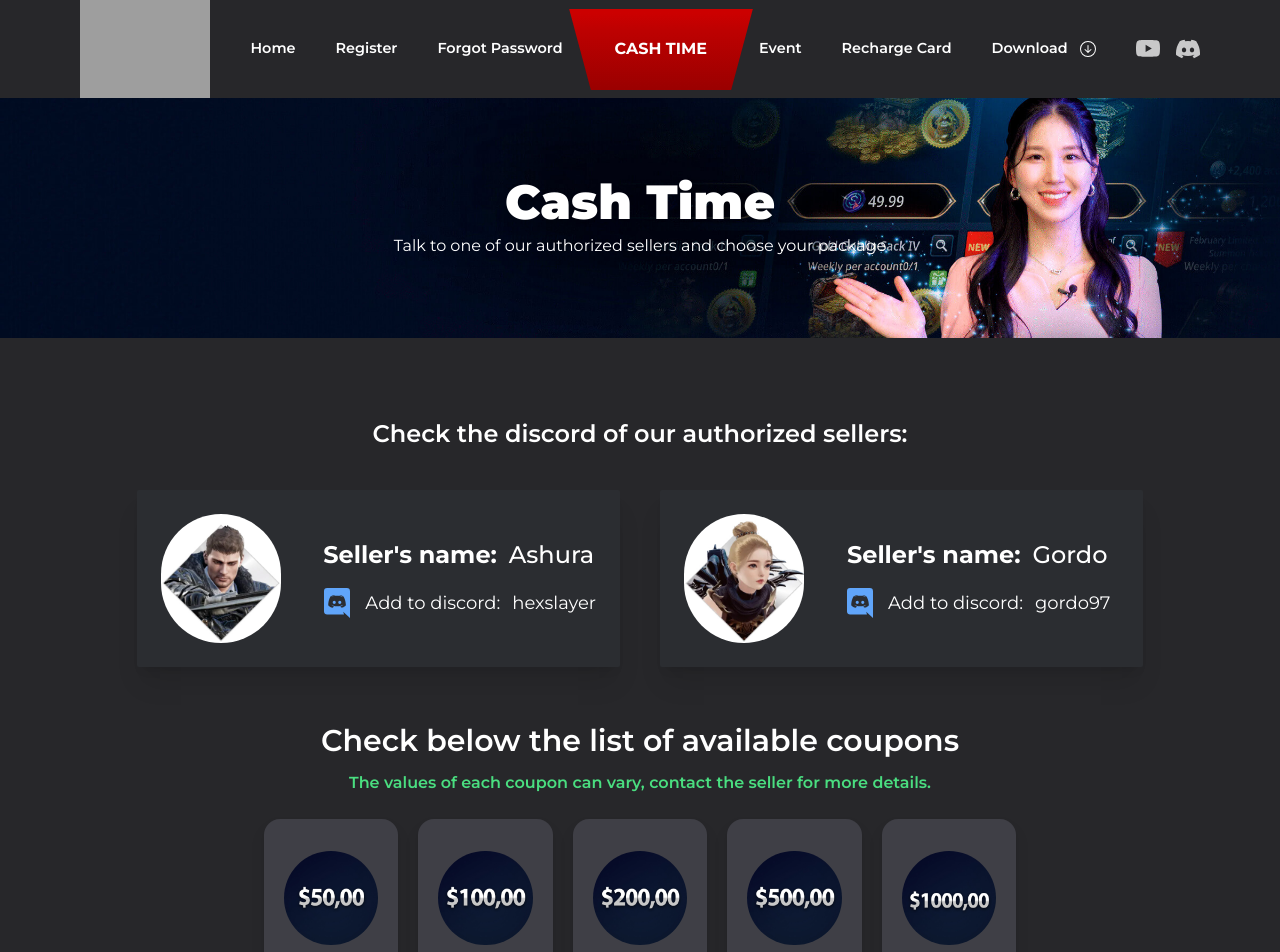
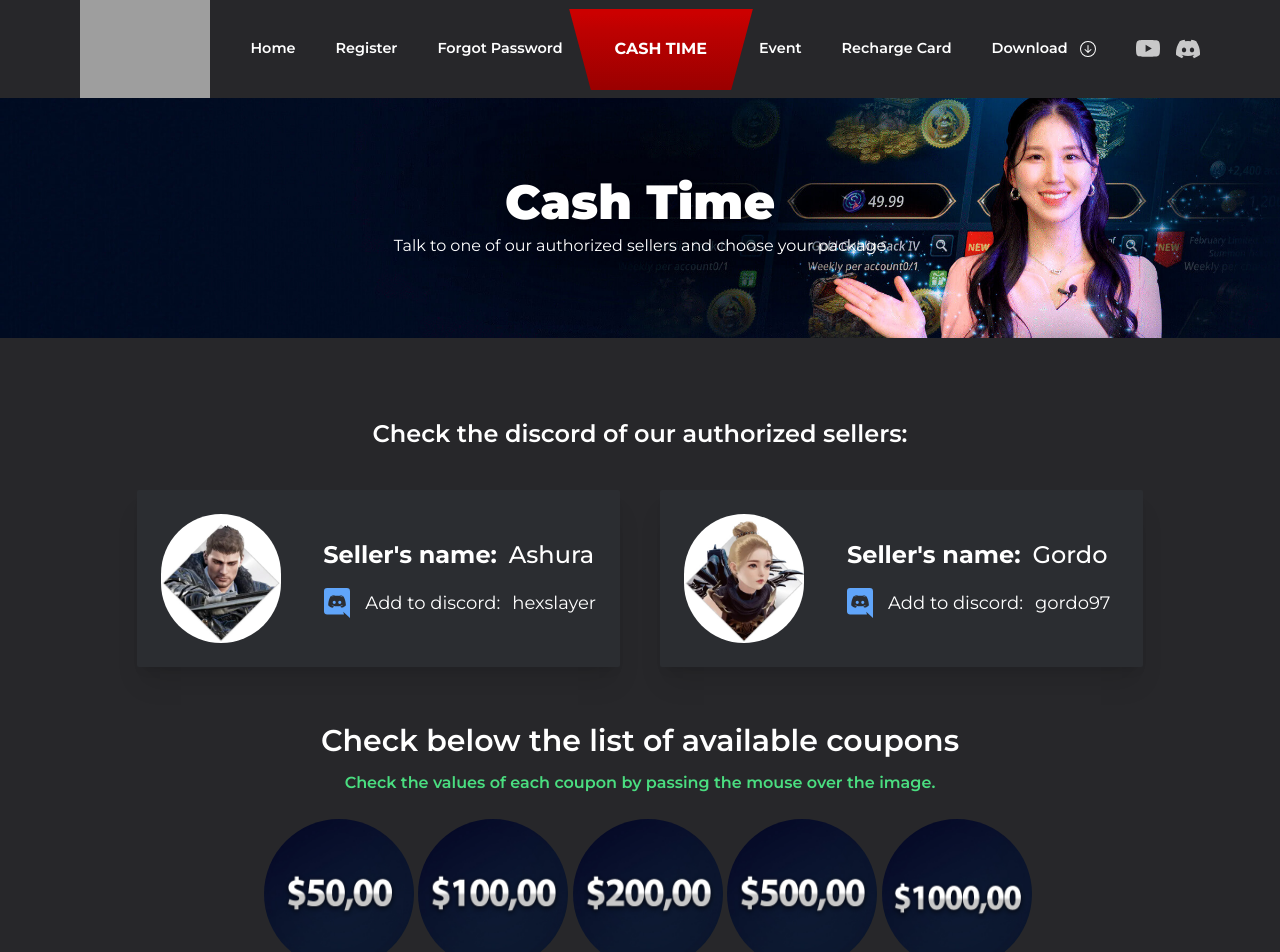
Before and after one commit to ViniGSouza/rg-website, a React (Vite) app: page /cashtime in a window 1280 px wide. Shown: the top 952 px of the page. Built offline with nearby package versions, Linux system fonts and the light colour scheme; grey boxes are pictures that could not be loaded.

Commit message:
adjust cashtime page

```diff
--- a/src/components/Cupom.jsx
+++ b/src/components/Cupom.jsx
@@ -1,8 +1,21 @@
-// eslint-disable-next-line react/prop-types
-export const Cupom = ({ cupomImg, onClick }) => {
+import useLanguageStore from "../store/languageStore";
+
+export const Cupom = ({ cupomImg, cupomAmount, cupomValue }) => {
+  const { isPortuguese } = useLanguageStore();
+
   return (
-    <div className="flex flex-col items-center px-5 py-8 mb-3 text-white cursor-pointer rounded-2xl hover:border-2 gap-y-2 bg-zinc-700 drop-shadow-lg" onClick={onClick}>
-      <img src={cupomImg}	 alt="Img Cupom" className="mb-3 rounded-full aspect-square" />
-    </div>
+      <div className='w-[150px] h-[150px] bg-transparent cursor-pointer group rounded-full overflow-hidden perspective-1000'>
+        <div className='relative w-full h-full duration-500 preserve-3d group-hover:rotate-y-180'>
+          <div className='absolute w-full h-full overflow-hidden rounded-3xl'>
+            <img src={cupomImg} alt='Cupom' className='w-full h-full'/>
+          </div>
+          <div className='absolute rotate-y-180 w-full h-full bg-[#0F1823] bg-opacity-95 rounded-3xl overflow-hidden text-neutral-300 backface-hidden flex items-center justify-center px-3'>
+            <div className="text-center">
+              <p className="text-xl font-bold">{isPortuguese ? 'Cupom de' : 'Coupon of'} {cupomAmount}</p>
+              <p className="mt-2">{isPortuguese ? 'Valor' : 'Value'} {cupomValue}</p>
+            </div>
+          </div>
+        </div>
+      </div>
   )
 }
--- a/src/pages/CashTime.jsx
+++ b/src/pages/CashTime.jsx
@@ -27,6 +27,7 @@ export const CashTime = () => {
         </h2>
 
         <div className="flex flex-col grid-cols-2 gap-10 my-10 md:grid">
+          <a href="https://discord.gg/D5utwgkXSP" target="_blank" rel="noopener noreferrer" className="duration-300 ease-in-out hover:scale-105">
             <div className="bg-[#2b2d31] shadow-xl p-6 rounded-sm flex flex-col md:flex-row gap-x-10 items-center">
               <img src={warrior} alt="Icon Discord" width={120} className="rounded-full" />
               <div className="flex flex-col items-center text-white gap-x-3">
@@ -45,7 +46,9 @@ export const CashTime = () => {
                 </div>
               </div>
             </div>
+          </a>
 
+          <a href="https://discord.gg/D5utwgkXSP" target="_blank" rel="noopener noreferrer" className="duration-300 ease-in-out hover:scale-105">
             <div className="bg-[#2b2d31] shadow-xl p-6 rounded-sm flex flex-col md:flex-row gap-x-10 items-center">
               <img src={arbalist} alt="Icon Discord" width={120} className="rounded-full" />
               <div className="flex flex-col items-center text-white gap-x-3">
@@ -64,6 +67,7 @@ export const CashTime = () => {
                 </div>
               </div>
             </div>
+          </a>
         </div>
 
 
@@ -76,30 +80,40 @@ export const CashTime = () => {
 
           <p className="mt-3 font-semibold text-center text-green-400">
             {isPortuguese ?
-            'Os valores de cada cupom podem variar, contate o vendedor para mais detalhes.'
+            'Verifique os valores de cada cupom passando o mouse pela imagem.'
               :
-            'The values of each coupon can vary, contact the seller for more details.'}</p>
+            'Check the values of each coupon by passing the mouse over the image.'}</p>
         </div>
 
         <div className="grid items-center justify-center grid-cols-2 col-span-2 px-6 sm:grid-cols-3 md:grid-cols-5 md:px-60 gap-x-5">
           <Cupom
             cupomImg={cupom50}
+            cupomAmount={'$50,00'}
+            cupomValue={'R$ 45,00'}
           />
 
           <Cupom
             cupomImg={cupom100}
+            cupomAmount={'$100,00'}
+            cupomValue={'R$ 80,00'}
           />
 
           <Cupom
             cupomImg={cupom200}
+            cupomAmount={'$200,00'}
+            cupomValue={'R$ 160,00'}
           />
 
           <Cupom
             cupomImg={cupom500}
+            cupomAmount={'$500,00'}
+            cupomValue={'R$ 400,00'}
           />
 
           <Cupom
             cupomImg={cupom1000}
+            cupomAmount={'$1000,00'}
+            cupomValue={'R$ 800,00'}
           />
         </div>
       </section>
--- a/tailwind.config.js
+++ b/tailwind.config.js
@@ -1,4 +1,23 @@
 /** @type {import('tailwindcss').Config} */
+const plugin = require("tailwindcss/plugin")
+
+const CustomStyle = plugin(function ({addUtilities}) {
+  addUtilities({
+    ".rotate-y-180" : {
+      transform : "rotateY(180deg)"
+    },
+    ".preserve-3d" : {
+      transformStyle : "preserve-3d"
+    },
+    ".perspective-1000" : {
+      perspective : "1000px"
+    },
+    ".backface-hidden" : {
+      backfaceVisibility : "hidden",
+    }
+  })
+})
+
 export default {
   content: [
     "./index.html",
@@ -32,5 +51,5 @@ export default {
       }
     },
   },
-  plugins: [],
+  plugins: [CustomStyle],
 }
```
Lines whose indentation alone changed are shown as unchanged.
